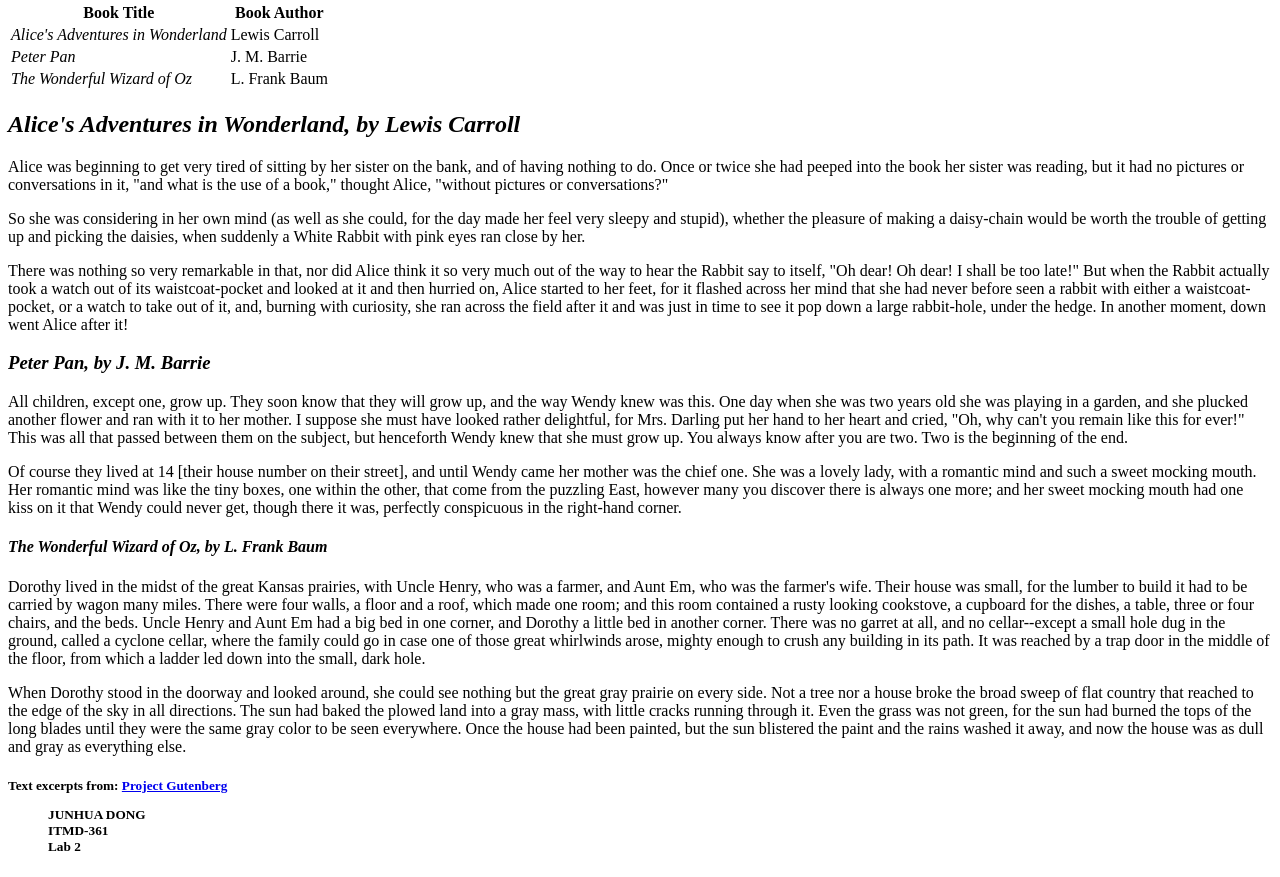
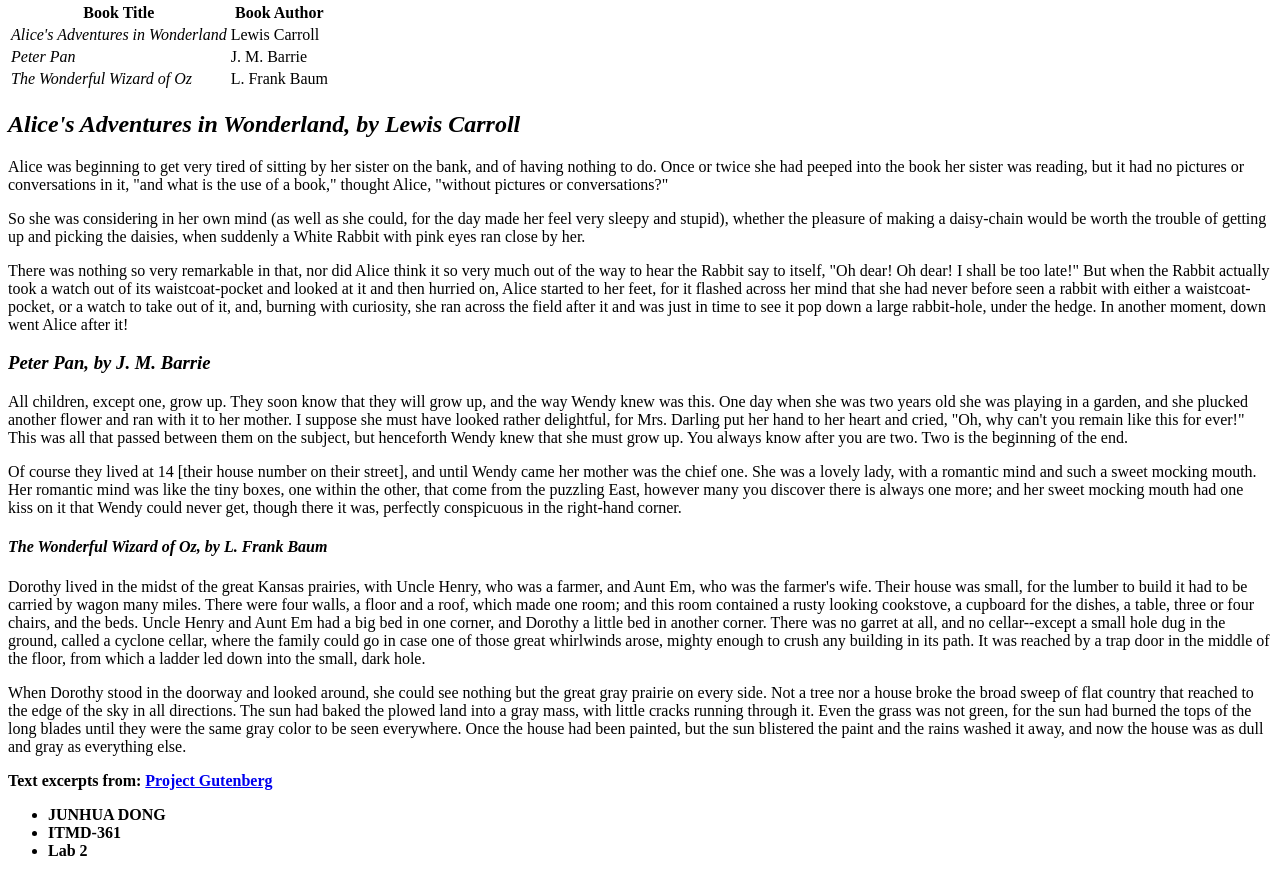
Before and after one commit to JUNHUA93/lab-02, a plain HTML site: page index.html in a window 1280 px wide. Shown: the part 79-956 px from the top of the page. Drawn offline with Linux system fonts and the light colour scheme.

Commit message:
Update index.html

```diff
--- a/index.html
+++ b/index.html
@@ -43,12 +43,17 @@
 
 <p>When Dorothy stood in the doorway and looked around, she could see nothing but the great gray prairie on every side.  Not a tree nor a house broke the broad sweep of flat country that reached to the edge of the sky in all directions.  The sun had baked the plowed land into a gray mass, with little cracks running through it.  Even the grass was not green, for the sun had burned the tops of the long blades until they were the same gray color to be seen everywhere.  Once the house had been painted, but the sun blistered the paint and the rains washed it away, and now the house was as dull and gray as everything else.</p>
 
-<h5>Text excerpts from: <a href=" http://www.gutenberg.org" ="a link">Project Gutenberg</a>
-
-<ul>
-<il>JUNHUA DONG<br></il>
-<il>ITMD-361<br></il>
-<il>Lab 2</il>
-</ul>
+<p><strong>Text excerpts from: <a href="http://www.gutenberg.org">Project Gutenberg</a></strong></p>
+      <ul>
+        <li>
+          <strong>JUNHUA DONG</strong>
+        </li>
+        <li>
+          <strong>ITMD-</strong><span class="Calibri"><strong>361</strong></span>
+        </li>
+        <li>
+          <strong>Lab 2</strong>
+        </li>
+      </ul>
 </body>
 </html>
```
